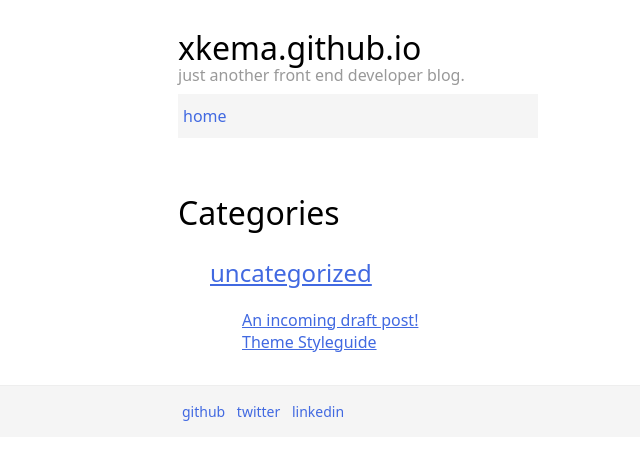
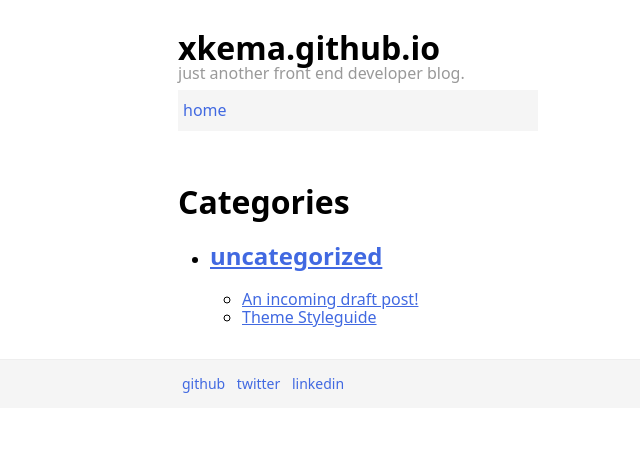
Before and after one commit to xkema/xkema.github.io, a Jekyll site: the page built from _pages/categories.md, in a window 1280 px wide. Shown: the top 460 px of the page, without its empty margins (102-742 px from the left). Built offline with Jekyll 4.4.1, drawn with Linux system fonts in a browser that asks for light colours.

Commit message:
Switched back to normalize.css

```diff
--- a/_sass/reset.scss
+++ b/_sass/reset.scss
@@ -1,81 +1,349 @@
-/*! minireset.css v0.0.6 | MIT License | github.com/jgthms/minireset.css */
-html,
-body,
-p,
-ol,
-ul,
-li,
-dl,
-dt,
-dd,
-blockquote,
-figure,
-fieldset,
-legend,
-textarea,
-pre,
-iframe,
-hr,
-h1,
-h2,
-h3,
-h4,
-h5,
-h6 {
+/*! normalize.css v8.0.1 | MIT License | github.com/necolas/normalize.css */
+
+/* Document
+   ========================================================================== */
+
+/**
+ * 1. Correct the line height in all browsers.
+ * 2. Prevent adjustments of font size after orientation changes in iOS.
+ */
+
+ html {
+  line-height: 1.15; /* 1 */
+  -webkit-text-size-adjust: 100%; /* 2 */
+}
+
+/* Sections
+   ========================================================================== */
+
+/**
+ * Remove the margin in all browsers.
+ */
+
+body {
   margin: 0;
+}
+
+/**
+ * Render the `main` element consistently in IE.
+ */
+
+main {
+  display: block;
+}
+
+/**
+ * Correct the font size and margin on `h1` elements within `section` and
+ * `article` contexts in Chrome, Firefox, and Safari.
+ */
+
+h1 {
+  font-size: 2em;
+  margin: 0.67em 0;
+}
+
+/* Grouping content
+   ========================================================================== */
+
+/**
+ * 1. Add the correct box sizing in Firefox.
+ * 2. Show the overflow in Edge and IE.
+ */
+
+hr {
+  box-sizing: content-box; /* 1 */
+  height: 0; /* 1 */
+  overflow: visible; /* 2 */
+}
+
+/**
+ * 1. Correct the inheritance and scaling of font size in all browsers.
+ * 2. Correct the odd `em` font sizing in all browsers.
+ */
+
+pre {
+  font-family: monospace, monospace; /* 1 */
+  font-size: 1em; /* 2 */
+}
+
+/* Text-level semantics
+   ========================================================================== */
+
+/**
+ * Remove the gray background on active links in IE 10.
+ */
+
+a {
+  background-color: transparent;
+}
+
+/**
+ * 1. Remove the bottom border in Chrome 57-
+ * 2. Add the correct text decoration in Chrome, Edge, IE, Opera, and Safari.
+ */
+
+abbr[title] {
+  border-bottom: none; /* 1 */
+  text-decoration: underline; /* 2 */
+  text-decoration: underline dotted; /* 2 */
+}
+
+/**
+ * Add the correct font weight in Chrome, Edge, and Safari.
+ */
+
+b,
+strong {
+  font-weight: bolder;
+}
+
+/**
+ * 1. Correct the inheritance and scaling of font size in all browsers.
+ * 2. Correct the odd `em` font sizing in all browsers.
+ */
+
+code,
+kbd,
+samp {
+  font-family: monospace, monospace; /* 1 */
+  font-size: 1em; /* 2 */
+}
+
+/**
+ * Add the correct font size in all browsers.
+ */
+
+small {
+  font-size: 80%;
+}
+
+/**
+ * Prevent `sub` and `sup` elements from affecting the line height in
+ * all browsers.
+ */
+
+sub,
+sup {
+  font-size: 75%;
+  line-height: 0;
+  position: relative;
+  vertical-align: baseline;
+}
+
+sub {
+  bottom: -0.25em;
+}
+
+sup {
+  top: -0.5em;
+}
+
+/* Embedded content
+   ========================================================================== */
+
+/**
+ * Remove the border on images inside links in IE 10.
+ */
+
+img {
+  border-style: none;
+}
+
+/* Forms
+   ========================================================================== */
+
+/**
+ * 1. Change the font styles in all browsers.
+ * 2. Remove the margin in Firefox and Safari.
+ */
+
+button,
+input,
+optgroup,
+select,
+textarea {
+  font-family: inherit; /* 1 */
+  font-size: 100%; /* 1 */
+  line-height: 1.15; /* 1 */
+  margin: 0; /* 2 */
+}
+
+/**
+ * Show the overflow in IE.
+ * 1. Show the overflow in Edge.
+ */
+
+button,
+input { /* 1 */
+  overflow: visible;
+}
+
+/**
+ * Remove the inheritance of text transform in Edge, Firefox, and IE.
+ * 1. Remove the inheritance of text transform in Firefox.
+ */
+
+button,
+select { /* 1 */
+  text-transform: none;
+}
+
+/**
+ * Correct the inability to style clickable types in iOS and Safari.
+ */
+
+button,
+[type="button"],
+[type="reset"],
+[type="submit"] {
+  -webkit-appearance: button;
+}
+
+/**
+ * Remove the inner border and padding in Firefox.
+ */
+
+button::-moz-focus-inner,
+[type="button"]::-moz-focus-inner,
+[type="reset"]::-moz-focus-inner,
+[type="submit"]::-moz-focus-inner {
+  border-style: none;
   padding: 0;
 }
 
-h1,
-h2,
-h3,
-h4,
-h5,
-h6 {
-  font-size: 100%;
-  font-weight: normal;
+/**
+ * Restore the focus styles unset by the previous rule.
+ */
+
+button:-moz-focusring,
+[type="button"]:-moz-focusring,
+[type="reset"]:-moz-focusring,
+[type="submit"]:-moz-focusring {
+  outline: 1px dotted ButtonText;
 }
 
-ul {
-  list-style: none;
+/**
+ * Correct the padding in Firefox.
+ */
+
+fieldset {
+  padding: 0.35em 0.75em 0.625em;
 }
 
-button,
-input,
-select,
-textarea {
-  margin: 0;
+/**
+ * 1. Correct the text wrapping in Edge and IE.
+ * 2. Correct the color inheritance from `fieldset` elements in IE.
+ * 3. Remove the padding so developers are not caught out when they zero out
+ *    `fieldset` elements in all browsers.
+ */
+
+legend {
+  box-sizing: border-box; /* 1 */
+  color: inherit; /* 2 */
+  display: table; /* 1 */
+  max-width: 100%; /* 1 */
+  padding: 0; /* 3 */
+  white-space: normal; /* 1 */
 }
 
-html {
-  box-sizing: border-box;
+/**
+ * Add the correct vertical alignment in Chrome, Firefox, and Opera.
+ */
+
+progress {
+  vertical-align: baseline;
 }
 
-*, *::before, *::after {
-  box-sizing: inherit;
+/**
+ * Remove the default vertical scrollbar in IE 10+.
+ */
+
+textarea {
+  overflow: auto;
 }
 
-img,
-video {
-  height: auto;
-  max-width: 100%;
+/**
+ * 1. Add the correct box sizing in IE 10.
+ * 2. Remove the padding in IE 10.
+ */
+
+[type="checkbox"],
+[type="radio"] {
+  box-sizing: border-box; /* 1 */
+  padding: 0; /* 2 */
 }
 
-iframe {
-  border: 0;
+/**
+ * Correct the cursor style of increment and decrement buttons in Chrome.
+ */
+
+[type="number"]::-webkit-inner-spin-button,
+[type="number"]::-webkit-outer-spin-button {
+  height: auto;
 }
 
-table {
-  border-collapse: collapse;
-  border-spacing: 0;
+/**
+ * 1. Correct the odd appearance in Chrome and Safari.
+ * 2. Correct the outline style in Safari.
+ */
+
+[type="search"] {
+  -webkit-appearance: textfield; /* 1 */
+  outline-offset: -2px; /* 2 */
 }
 
-td,
-th {
-  padding: 0;
+/**
+ * Remove the inner padding in Chrome and Safari on macOS.
+ */
+
+[type="search"]::-webkit-search-decoration {
+  -webkit-appearance: none;
 }
 
-td:not([align]),
-th:not([align]) {
-  text-align: left;
+/**
+ * 1. Correct the inability to style clickable types in iOS and Safari.
+ * 2. Change font properties to `inherit` in Safari.
+ */
+
+::-webkit-file-upload-button {
+  -webkit-appearance: button; /* 1 */
+  font: inherit; /* 2 */
 }
+
+/* Interactive
+   ========================================================================== */
+
+/*
+ * Add the correct display in Edge, IE 10+, and Firefox.
+ */
+
+details {
+  display: block;
+}
+
+/*
+ * Add the correct display in all browsers.
+ */
+
+summary {
+  display: list-item;
+}
+
+/* Misc
+   ========================================================================== */
+
+/**
+ * Add the correct display in IE 10+.
+ */
+
+template {
+  display: none;
+}
+
+/**
+ * Add the correct display in IE 10.
+ */
+
+[hidden] {
+  display: none;
+}
```
